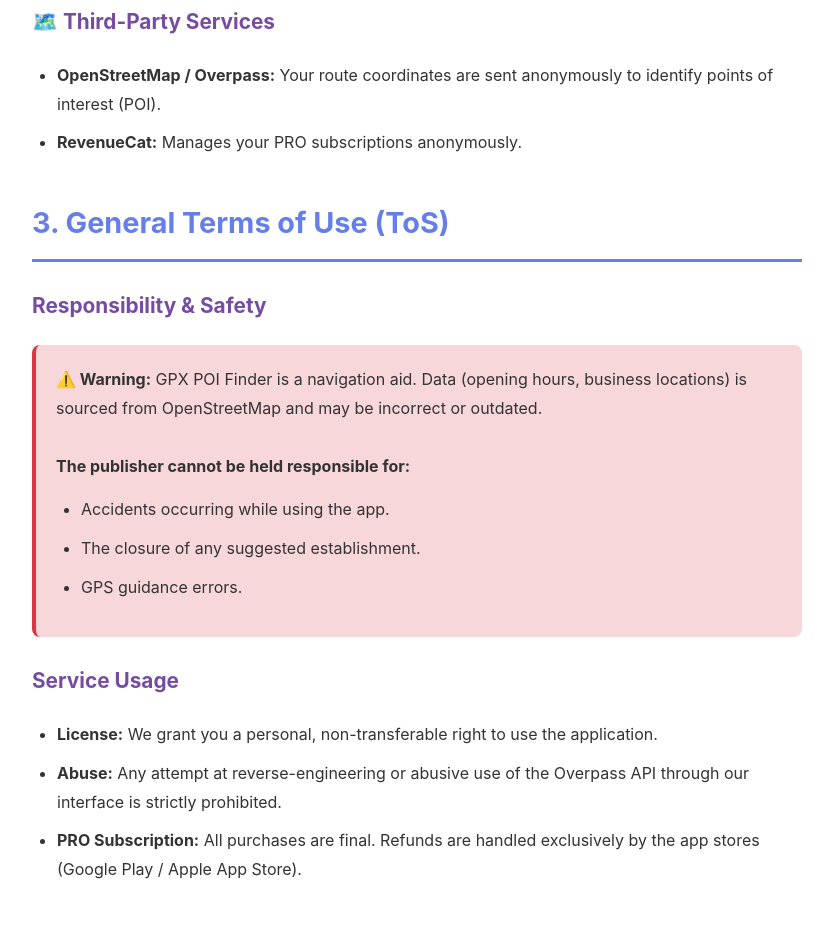
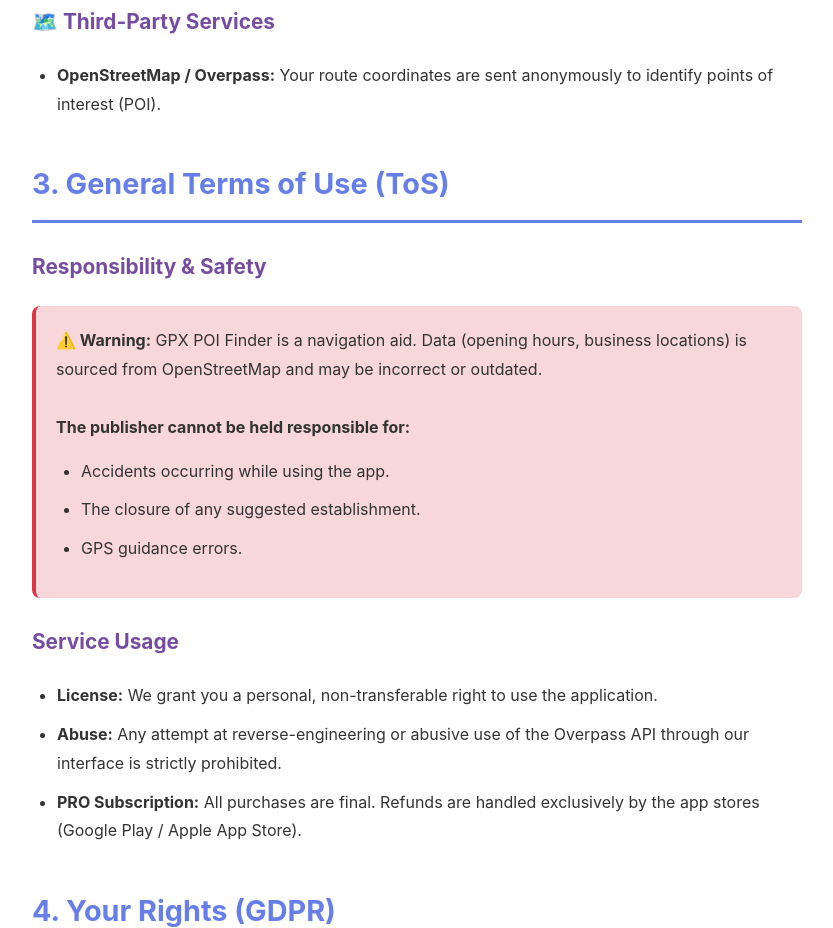
Before and after one commit to kdamerval/gpx-poi-finder, a plain HTML site: page privacy/en.html in a window 1280 px wide. Shown: the part 1538-2466 px from the top of the page, without its empty margins (223-1056 px from the left). Drawn offline with Linux system fonts and the light colour scheme.

Commit message:
Update en.html

```diff
--- a/privacy/en.html
+++ b/privacy/en.html
@@ -145,7 +145,6 @@
     <h3>🗺️ Third-Party Services</h3>
     <ul>
       <li><strong>OpenStreetMap / Overpass:</strong> Your route coordinates are sent anonymously to identify points of interest (POI).</li>
-      <li><strong>RevenueCat:</strong> Manages your PRO subscriptions anonymously.</li>
     </ul>
 
     <h2>3. General Terms of Use (ToS)</h2>
```
